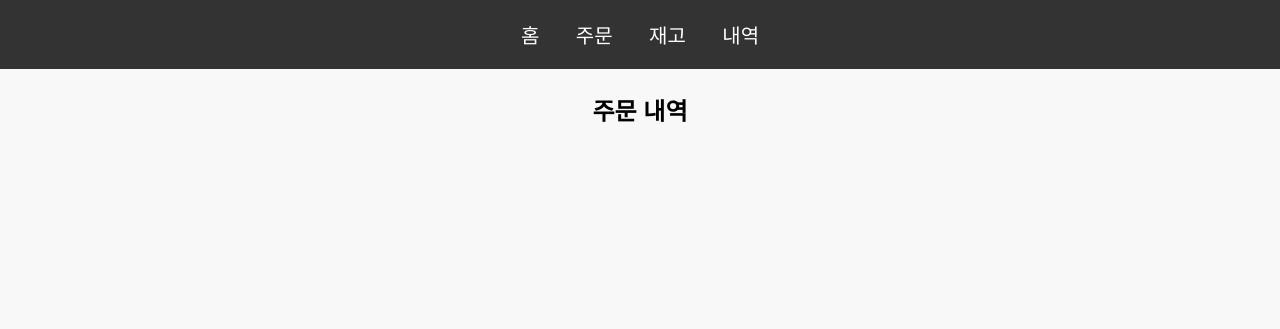
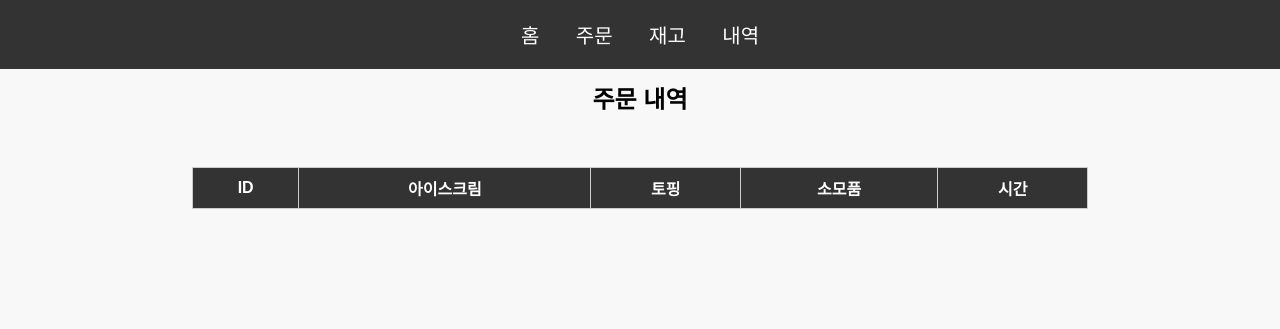
Before and after one commit to jangjh0201/webapp, a FastAPI app: page /history in a window 1280 px wide. Shown: the top 329 px of the page. Run offline with FastAPI, Linux system fonts and the light colour scheme; data that the repository does not hold is empty.

Commit message:
UI ver 1.2
ref : faea562ffbe08f64b5839a991ee4a52ce93a8a62

```diff
--- a/app/main.py
+++ b/app/main.py
@@ -1,29 +1,16 @@
 import sys
 import os
 from typing import Optional
-
 
 # 프로젝트 루트 디렉토리를 sys.path에 추가
 sys.path.append(os.path.abspath(os.path.join(os.path.dirname(__file__), "..")))
 
 from models.models import Consumable
 from database.database import initialize_tables, SessionLocal
-from crud.ice_cream import (
-    create_ice_cream,
-    get_all_ice_creams,
-)
-from crud.topping import (
-    create_topping,
-    get_all_toppings,
-)
-from crud.consumable import (
-    create_consumable,
-    get_all_consumables,
-)
-from crud.order import (
-    create_order,
-    get_all_orders,
-)
+from crud.ice_cream import create_ice_cream, get_all_ice_creams
+from crud.topping import create_topping, get_all_toppings
+from crud.consumable import create_consumable, get_all_consumables
+from crud.order import create_order, get_all_orders
 from fastapi import FastAPI, Request, Form, Depends
 from fastapi.templating import Jinja2Templates
 from fastapi.staticfiles import StaticFiles
@@ -48,19 +35,22 @@ initialize_tables()
 db = SessionLocal()
 
 # 아이스크림 생성 및 조회 테스트
-vanilla = create_ice_cream(db, "바닐라", 2500, 100)
-chocolate = create_ice_cream(db, "초콜릿", 2500, 100)
-strawberry = create_ice_cream(db, "딸기", 2500, 100)
+if not get_all_ice_creams(db):
+    create_ice_cream(db, "바닐라", 2500, 100)
+    create_ice_cream(db, "초콜릿", 2500, 100)
+    create_ice_cream(db, "딸기", 2500, 100)
 
 # 토핑 생성 및 조회 테스트
-choco_ball = create_topping(db, "초코볼", 500, 100)
-cereal = create_topping(db, "시리얼", 700, 100)
-oreo = create_topping(db, "오레오", 700, 100)
+if not get_all_toppings(db):
+    create_topping(db, "초코볼", 500, 100)
+    create_topping(db, "시리얼", 700, 100)
+    create_topping(db, "오레오", 700, 100)
 
 # 소모품 생성 및 조회 테스트
-cup = create_consumable(db, "컵", 200, 100)
-spoon = create_consumable(db, "스푼", 100, 100)
-holder = create_consumable(db, "홀더", 300, 100)
+if not get_all_consumables(db):
+    create_consumable(db, "컵", 200, 100)
+    create_consumable(db, "스푼", 100, 100)
+    create_consumable(db, "홀더", 300, 100)
 
 
 @app.get("/")
--- a/app/static/styles.css
+++ b/app/static/styles.css
@@ -69,52 +69,32 @@ input[type="text"], input[type="number"] {
 }
 
 button {
-    padding: 0.5rem 1rem;
+    padding: 0.5rem 1rem; /* 세로 길이는 그대로 유지 */
     border: none;
     background-color: #333;
     color: white;
     cursor: pointer;
     border-radius: 0.25rem;
+    font-size: 1.25rem; /* 폰트 크기도 증가 */
 }
 
 button:hover {
     background-color: #555;
 }
 
-ul {
-    list-style-type: none;
-    padding: 0;
-    width: 100%;
+/* 주문 페이지 스타일 */
+.order-container {
+    width: 50%; /* 부모 컨테이너의 가로 길이를 50%로 설정 */
     display: flex;
     flex-direction: column;
     align-items: center;
 }
 
-li {
-    background-color: white;
-    border: 1px solid #ccc;
-    margin-bottom: 0.5rem;
-    padding: 0.5rem;
-    border-radius: 0.25rem;
-    width: 50%; /* 반응형으로 조정 */
-}
-
-li.long-text {
-    width: auto; /* 긴 텍스트일 경우 자동 조정 */
-}
-
-h2 {
-    margin-top: 2rem;
-}
-
-.selection-container {
+.order-category {
+    width: 100%;
     display: flex;
-    flex-wrap: wrap;
-    gap: 10px;
-    margin-bottom: 20px; /* 각 섹션 사이의 간격 추가 */
-}
-
-.selection-section {
+    flex-direction: column;
+    align-items: center;
     margin-bottom: 20px; /* 각 섹션 사이의 간격 추가 */
 }
 
@@ -124,8 +104,10 @@ h2 {
     margin: 5px;
     cursor: pointer;
     transition: background-color 0.3s, color 0.3s;
-    flex: 1 0 30%; /* 박스의 크기를 고정하지 않고 유연하게 조절 */
+    width: 100%; /* 가로 길이를 부모 컨테이너의 100%로 설정 */
     text-align: center;
+    font-size: 1.25rem; /* 폰트 크기도 증가 */
+    border-radius: 10px; /* 모서리를 둥글게 설정 */
 }
 
 .selectable-box.selected {
@@ -138,3 +120,62 @@ h2 {
     color: #777;
     pointer-events: none;
 }
+
+/* 재고 페이지 스타일 */
+.inventory-container {
+    width: 100%; /* 부모 컨테이너의 가로 길이를 100%로 설정 */
+    display: flex;
+    flex-wrap: wrap;
+    justify-content: center;
+    gap: 1rem; /* 박스 사이의 간격 추가 */
+}
+
+.inventory-category {
+    width: 30%; /* 각 카테고리의 가로 길이를 30%로 설정 */
+    display: flex;
+    flex-direction: column;
+    align-items: center;
+    margin-bottom: 20px; /* 각 섹션 사이의 간격 추가 */
+    border: 1px solid #ccc;
+    border-radius: 10px; /* 모서리를 둥글게 설정 */
+    padding: 10px; /* 내부 여백 추가 */
+}
+
+.inventory-list {
+    list-style-type: none;
+    padding: 0;
+    width: 100%;
+    display: flex;
+    flex-direction: column;
+    align-items: center;
+}
+
+@media screen and (max-width: 1000px) {
+    .inventory-category {
+        width: 100%; /* 화면이 1000px 이하일 때, 카테고리의 가로 길이를 100%로 설정 */
+    }
+}
+
+/* 주문 내역 테이블 스타일 */
+.table-container {
+    width: 70%; /* 테이블 컨테이너의 가로 길이를 70%로 설정 */
+    display: flex;
+    justify-content: center;
+    margin-top: 2rem;
+}
+
+table {
+    width: 100%;
+    border-collapse: collapse;
+}
+
+th, td {
+    border: 1px solid #ccc;
+    padding: 0.5rem;
+    text-align: center;
+}
+
+th {
+    background-color: #333;
+    color: white;
+}
--- a/app/templates/history.html
+++ b/app/templates/history.html
@@ -2,11 +2,36 @@
 
 {% block content %}
 <h2>주문 내역</h2>
-<ul>
-    {% for order in orders %}
-    <li>
-        ID: {{ order.id }} - 아이스크림: {{ order.ice_cream.name }} - 토핑: {% for topping in order.toppings %}{{ topping.name }} {% endfor %} - 소모품: {% for consumable in order.consumables %}{{ consumable.name }} {% endfor %} - 시간: {{ order.order_time }}
-    </li>
-    {% endfor %}
-</ul>
+<div class="table-container">
+    <table>
+        <thead>
+            <tr>
+                <th>ID</th>
+                <th>아이스크림</th>
+                <th>토핑</th>
+                <th>소모품</th>
+                <th>시간</th>
+            </tr>
+        </thead>
+        <tbody>
+            {% for order in orders %}
+            <tr>
+                <td>{{ order.id }}</td>
+                <td>{{ order.ice_cream.name }}</td>
+                <td>
+                    {% for topping in order.toppings %}
+                        {{ topping.name }}{% if not loop.last %}, {% endif %}
+                    {% endfor %}
+                </td>
+                <td>
+                    {% for consumable in order.consumables %}
+                        {{ consumable.name }}{% if not loop.last %}, {% endif %}
+                    {% endfor %}
+                </td>
+                <td>{{ order.order_time }}</td>
+            </tr>
+            {% endfor %}
+        </tbody>
+    </table>
+</div>
 {% endblock %}
--- a/app/templates/index.html
+++ b/app/templates/index.html
@@ -1,6 +1,6 @@
 {% extends "header.html" %}
 
 {% block content %}
-<h1>아이스크림 가게에 오신 것을 환영합니다</h1>
+<h1>튀르키예~즈?</h1>
 <img src="{{ url_for('static', path='/images/character.jpg') }}" alt="튀르키예~즈?">
 {% endblock %}
```
Also changed, not shown: app/templates/order.html (+6 -7 lines), app/templates/stock.html (+11 -3 lines).
